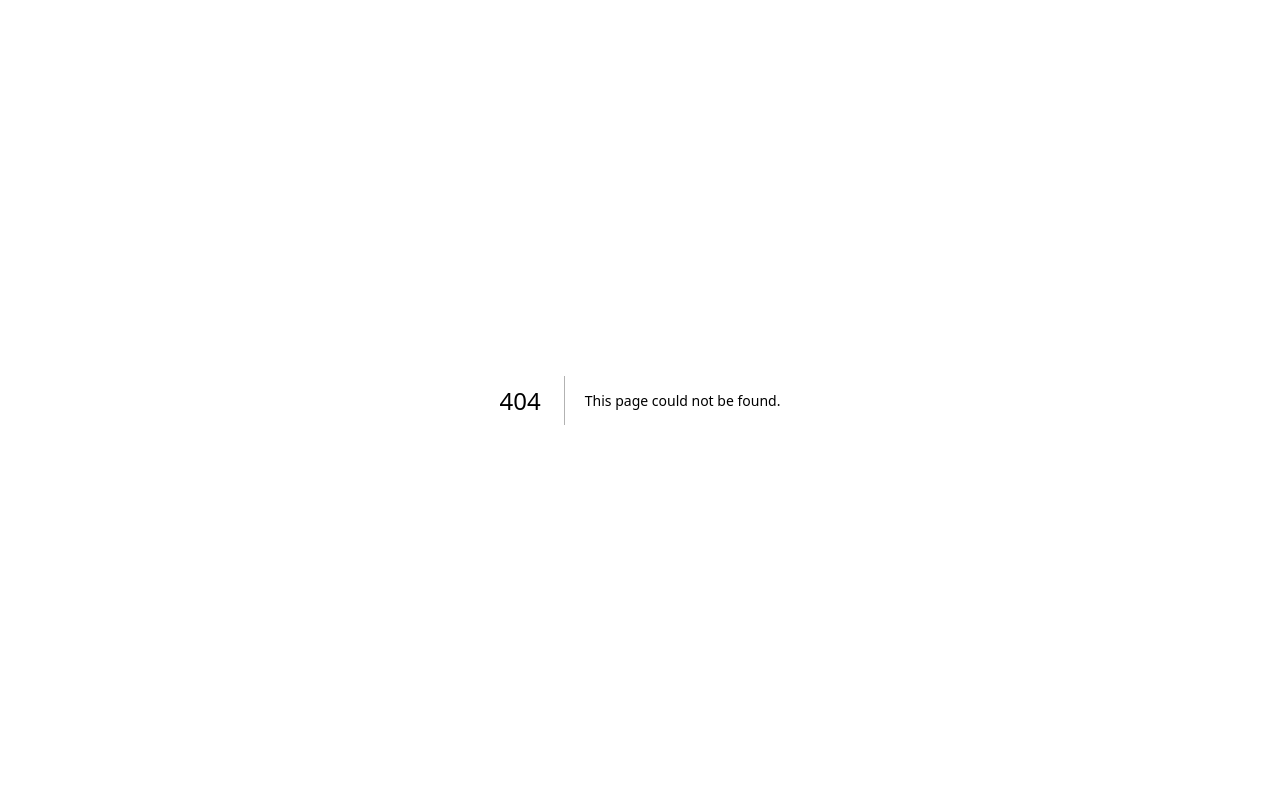
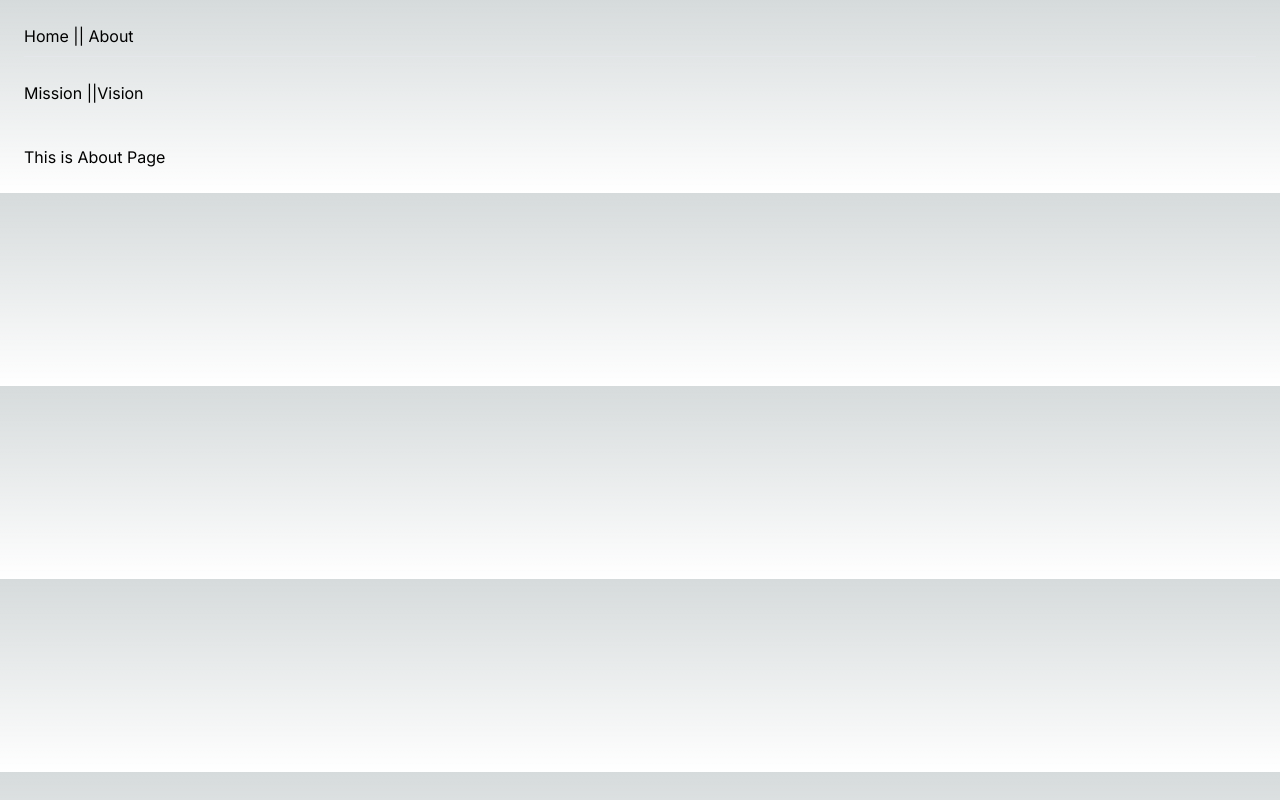
Before and after one commit to Zubayer-Aurnab/Next-Js-Crash, a Next.js app: page /about in a window 1280 px wide. Before the commit this address had no page. Built offline with nearby package versions, Linux system fonts and the light colour scheme.

Commit message:
Page & Layout

```diff
--- /dev/null
+++ b/app/about/layout.js
@@ -0,0 +1,12 @@
+import React from "react";
+
+const AboutLayout = ({ children }) => {
+  return (
+    <div>
+      <nav className="my-6">Mission ||Vision</nav>
+      {children}
+    </div>
+  );
+};
+
+export default AboutLayout;
--- /dev/null
+++ b/app/about/mission/page.js
@@ -0,0 +1,11 @@
+import React from 'react';
+
+const Mission = () => {
+    return (
+        <div className='mt-10'>
+            <h1>Mission</h1>
+        </div>
+    );
+};
+
+export default Mission;
--- /dev/null
+++ b/app/about/page.js
@@ -0,0 +1,11 @@
+import React from 'react';
+
+const About = () => {
+    return (
+        <div className='mt-10'>
+            <h1>This is About Page</h1>
+        </div>
+    );
+};
+
+export default About;
--- a/app/layout.js
+++ b/app/layout.js
@@ -1,17 +1,21 @@
-import { Inter } from 'next/font/google'
-import './globals.css'
+import { Inter } from "next/font/google";
+import "./globals.css";
 
-const inter = Inter({ subsets: ['latin'] })
+const inter = Inter({ subsets: ["latin"] });
 
 export const metadata = {
-  title: 'Create Next App',
-  description: 'Generated by create next app',
-}
+  title: "Create Next App",
+  description: "Generated by create next app",
+};
 
 export default function RootLayout({ children }) {
   return (
-    <html lang="en">
-      <body className={inter.className}>{children}</body>
+    <html lang="en" className="p-6">
+      <body className={inter.className}>
+        <nav className="mb-2">Home || About</nav>
+        <hr />
+        {children}
+      </body>
     </html>
-  )
+  );
 }
--- a/app/page.js
+++ b/app/page.js
@@ -1,8 +1,8 @@
 
 export default function Home() {
   return (
-    <main>
-      <h1>Hello World</h1>
+    <main className="mt-10">
+      <h1>Lorem, ipsum dolor sit amet consectetur adipisicing elit. Possimus molestiae officia minus provident? Vitae molestiae optio cum expedita illo nam nihil earum minima numquam repudiandae? Praesentium, recusandae. Accusantium, enim omnis!</h1>
     </main>
   );
 }
```
